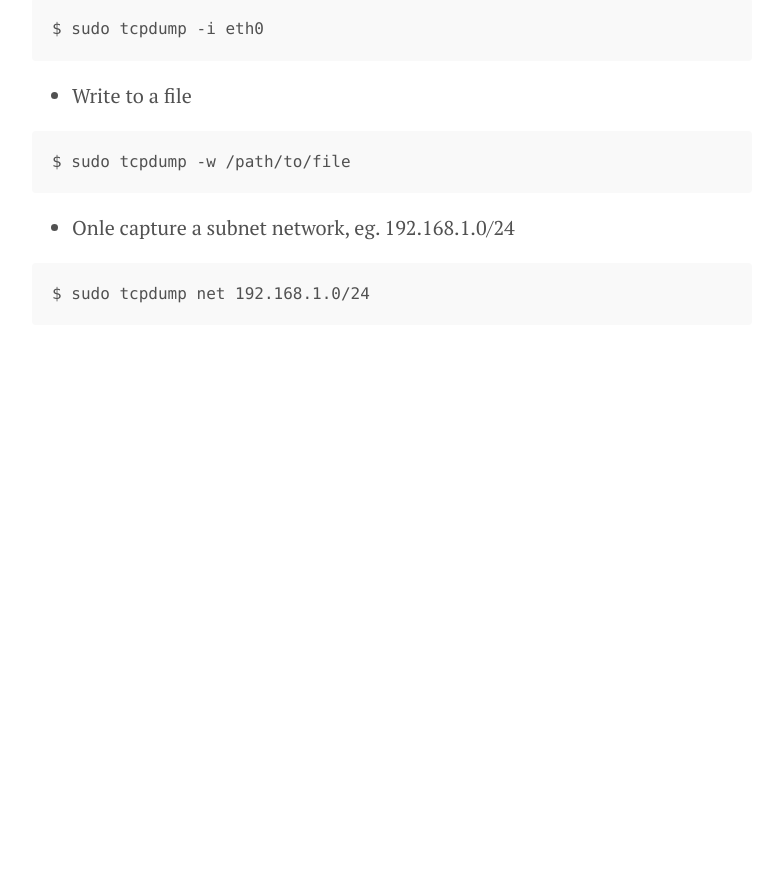
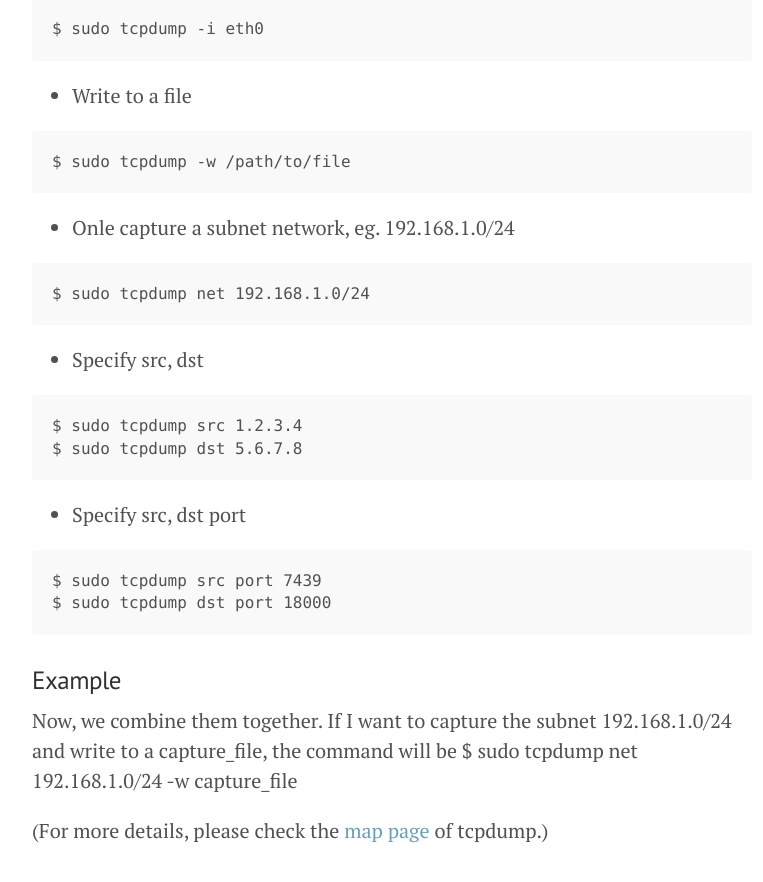
Before and after one commit to sunghlin/temp.sunghlin.github.io, a Jekyll site: the page built from _posts/2015-05-07-How-to-Analyze-TCP-Trace.md, in a window 1280 px wide and 900 px high, scrolled down 1553 px. Shown: the top 882 px of the window, without its empty margins (248-1011 px from the left). Built offline with Jekyll 4.4.1, drawn with Linux system fonts in a browser that asks for light colours; comment, search, counter and statistics services are not loaded; before the commit the page ends 1958 px from its top, so only the background shows below that.

Commit message:
finish tcpdump

```diff
--- a/_posts/2015-05-07-How-to-Analyze-TCP-Trace.md
+++ b/_posts/2015-05-07-How-to-Analyze-TCP-Trace.md
@@ -41,3 +41,20 @@ Well, interpreting the output from tcpdump is not my goal, so I just skip this s
 - Onle capture a subnet network, eg. 192.168.1.0/24
 ^
 	$ sudo tcpdump net 192.168.1.0/24
+
+- Specify src, dst
+^
+	$ sudo tcpdump src 1.2.3.4
+	$ sudo tcpdump dst 5.6.7.8
+
+- Specify src, dst port
+^
+	$ sudo tcpdump src port 7439
+	$ sudo tcpdump dst port 18000
+
+### Example
+
+Now, we combine them together. If I want to capture the subnet 192.168.1.0/24 and write to a capture_file, the command will be
+	$ sudo tcpdump net 192.168.1.0/24 -w capture_file
+
+(For more details, please check the [map page](http://www.tcpdump.org/tcpdump_man.html) of tcpdump.)
```
